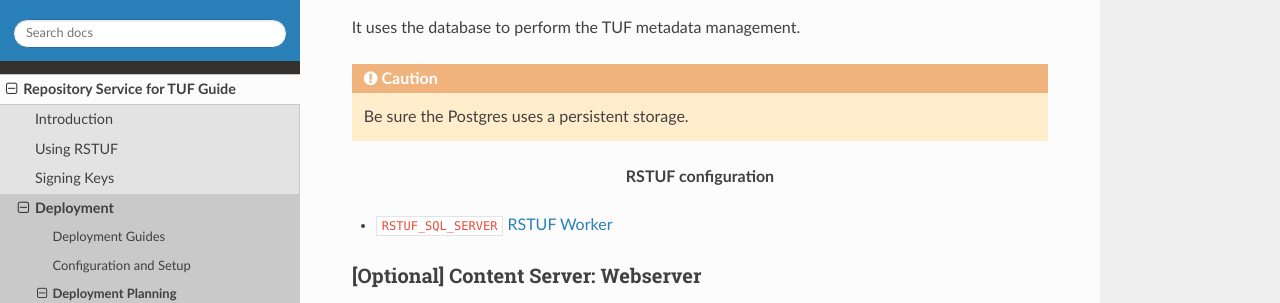
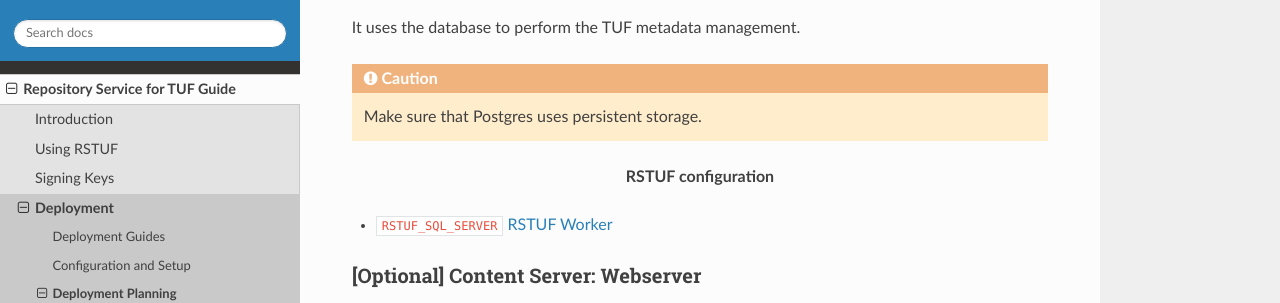
Before and after one commit to repository-service-tuf/repository-service-tuf, a Sphinx documentation site: the page built from docs/source/guide/deployment/planning/deployment.rst, in a window 1280 px wide and 900 px high, scrolled down 3301 px. Shown: the part 151-454 px from the top of the window. Built offline with Sphinx 7.4.7 and the Read the Docs theme 2.0.0, drawn with Linux system fonts in a browser that asks for light colours.

Commit message:
Fix English
Update docs/source/guide/deployment/planning/deployment.rst

Co-authored-by: Martin Vrachev <martin.vrachev@gmail.com>

```diff
--- a/docs/source/guide/deployment/planning/deployment.rst
+++ b/docs/source/guide/deployment/planning/deployment.rst
@@ -126,7 +126,7 @@ It uses the database to perform the TUF metadata management.
 
 .. Caution::
 
-   Be sure the Postgres uses a persistent storage.
+   Make sure that Postgres uses persistent storage.
 
 .. centered:: RSTUF configuration
 
```
